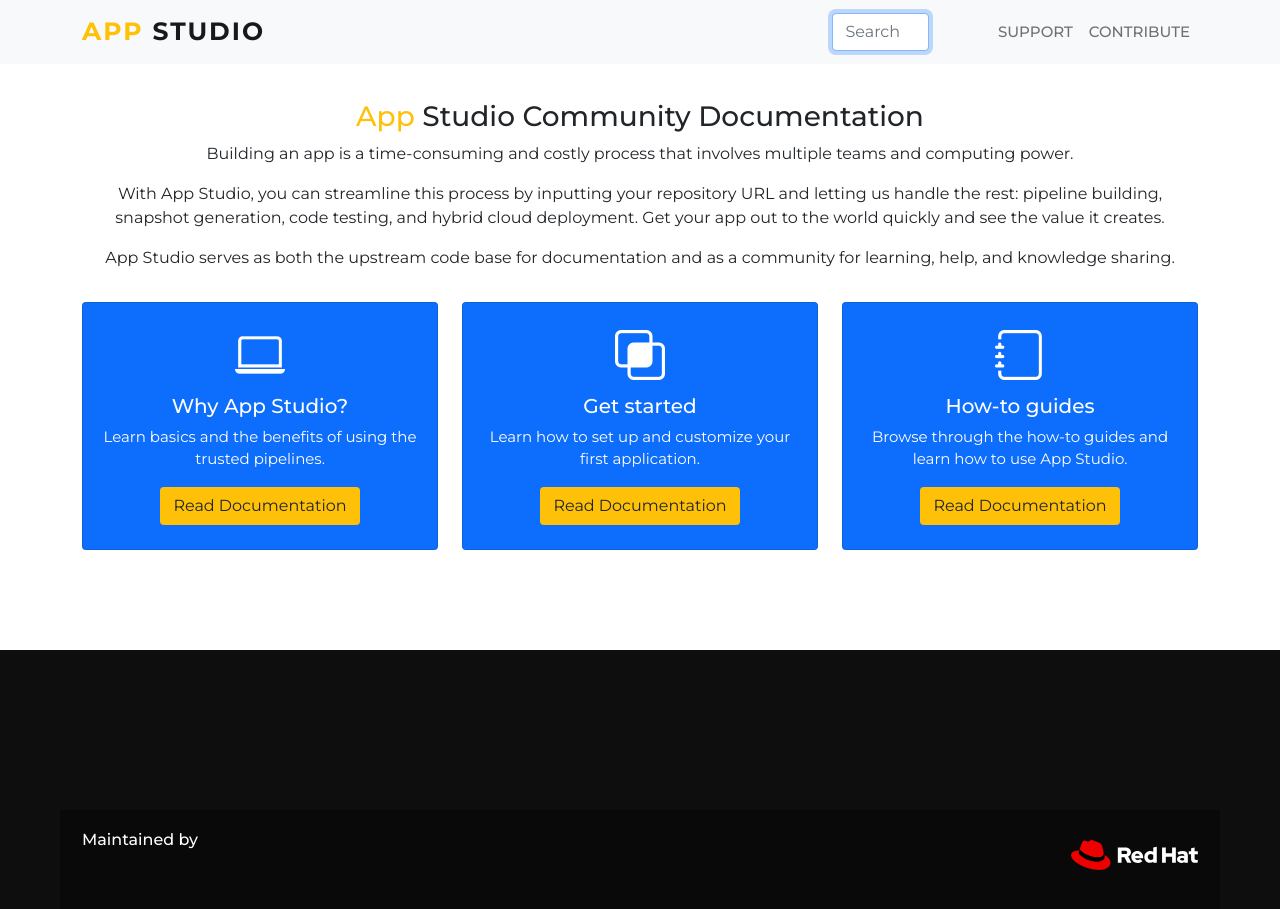
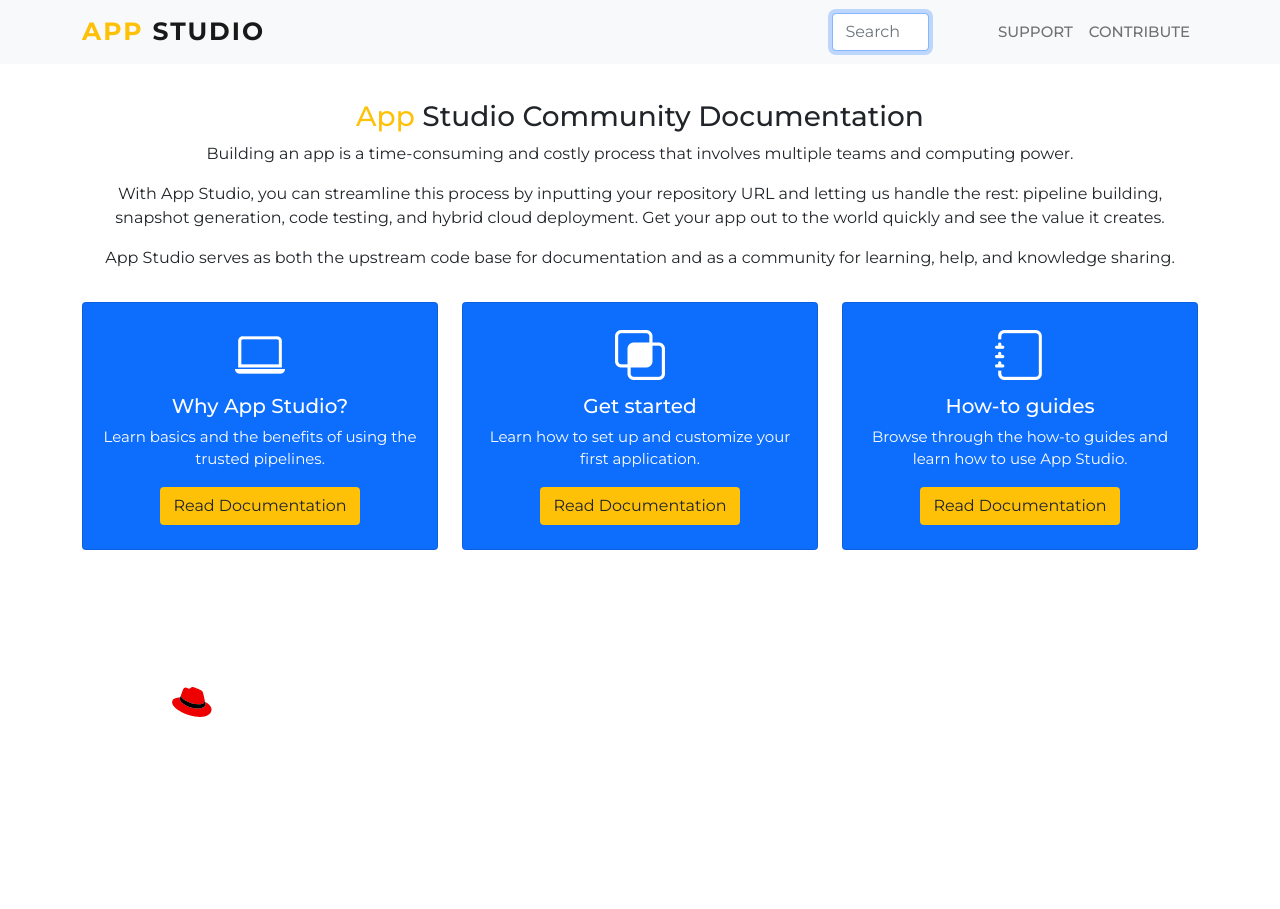
Before and after one commit to redhat-appstudio/appstudio.docs.ui.io, a Jekyll site: the page built from index.html, in a window 1280 px wide and 1000 px high. Shown: the top 909 px of the window. Built offline with Jekyll 4.4.1, drawn with Linux system fonts in a browser that asks for light colours; nearby versions of some CDN libraries.

Commit message:
Updated footer

```diff
--- a/_includes/footer.html
+++ b/_includes/footer.html
@@ -1,12 +1,8 @@
-<div class="copyrights">
 <div class="container">
     <div class="row">
-            <div class="col-md-12">
-                <div class="footerone">
+    </div class="col-md-3">
     <h6 class="text-white">Maintained by</h6>
     <img src="{{site.url}}/img/Logo-RedHat.svg" alt="Red Hat">
 </div>
 </div>
 </div>
-    </div>
-</div>
--- a/css/style.css
+++ b/css/style.css
@@ -104,6 +104,7 @@ body {
 		width: 100%;
 	}
 }
+
 @media only screen and (max-width: 767px) {
 	.navbar-nav {
 		text-align: center;
@@ -131,31 +132,6 @@ body {
 	}
 }
 
-
-footer.main-footer {
-	background: #0e0e0e;
-	padding: 60px;
-	text-align: center;
-}
-
-.footerone {
-  display: flex;
-  justify-content: space-between;
-}
-
-footer.main-footer .copyrights {
-  background: #090909;
-  margin-top: 100px;
-  padding: 20px 0;
-  font-size: 0.9em;
-}
-
-footer.main-footer .copyrights * {
-  margin-bottom: 0;
-}
-
-
-
 img,
 svg {
 	vertical-align: middle;
@@ -173,29 +149,3 @@ svg {
 .lead {
 	font-size: 15px !important;
 }
-
-
-/* Footer Media Query ------------------------------------- */
-@media (max-width: 767px) {
-  footer.main-footer div[class*="col-"] {
-    margin-bottom: 40px;
-  }
-
-  footer.main-footer div[class*="col-"]:last-of-type {
-    margin-bottom: 0;
-  }
-
-  footer.main-footer .latest-posts>a {
-    width: 100%;
-    margin-bottom: 20px;
-  }
-
-  footer.main-footer .copyrights div[class*="col-"] {
-    margin-bottom: 20px;
-    text-align: center !important;
-  }
-
-  footer.main-footer .copyrights div[class*="col-"]:last-of-type {
-    margin-bottom: 0;
-  }
-}
```
Lines whose indentation alone changed are shown as unchanged.
